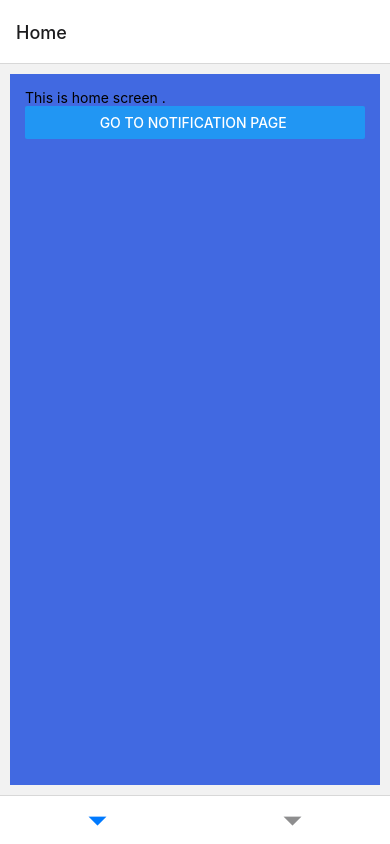
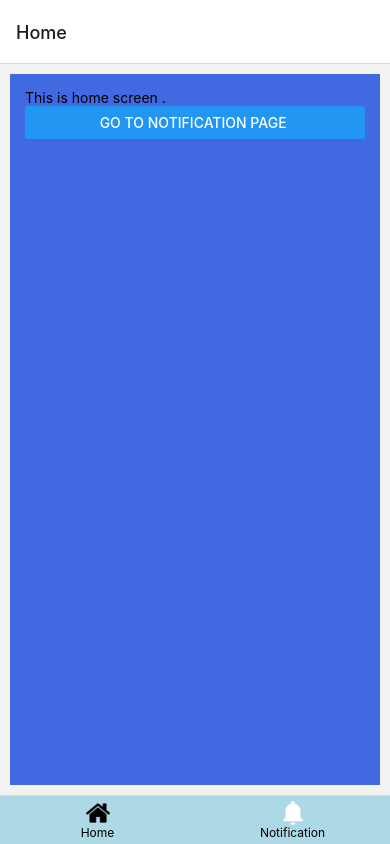
Before and after one commit to MissProgramm/demo, a React Native app: screen / in a window 390 px wide. Built offline with nearby package versions, Linux system fonts and the light colour scheme.

Commit message:
implement bottom tab navigation Icon

```diff
--- a/Bottomtab.js
+++ b/Bottomtab.js
@@ -1,20 +1,78 @@
-import {View, Text} from 'react-native';
+import {View, Text, Image, StyleSheet} from 'react-native';
 import React from 'react';
 import {createBottomTabNavigator} from '@react-navigation/bottom-tabs';
 import {NavigationContainer} from '@react-navigation/native';
 import Notification from './screens/Notification';
 import Home from './screens/Home';
-const Tab = createBottomTabNavigator();
 
 const Bottomtab = () => {
+  const Tab = createBottomTabNavigator();
   return (
     <NavigationContainer>
-      <Tab.Navigator screenOptions={{tabBarShowLabel: false}}>
-        <Tab.Screen name="Home" component={Home} />
-        <Tab.Screen name="Notification" component={Notification} />
+      <Tab.Navigator
+        screenOptions={{
+          tabBarShowLabel: false,
+          tabBarStyle: {
+            backgroundColor: 'lightblue',
+          },
+        }}>
+        <Tab.Screen
+          name="Home"
+          component={Home}
+          options={{
+            tabBarIcon: ({focused}) => {
+              return (
+                <View style={Styles.container}>
+                  <Image
+                    style={[
+                      Styles.icon,
+                      {tintColor: focused ? 'black' : 'white'},
+                    ]} // Adjusted tintColor
+                    source={require('./assets/home.png')}
+                  />
+                  <Text style={Styles.txt}>Home</Text>
+                </View>
+              );
+            },
+          }}
+        />
+        <Tab.Screen
+          name="Notification"
+          component={Notification}
+          options={{
+            tabBarIcon: ({focused}) => {
+              return (
+                <View style={Styles.container}>
+                  <Image
+                    style={[
+                      Styles.icon,
+                      {tintColor: focused ? 'black' : 'white'},
+                    ]} // Adjusted tintColor
+                    source={require('./assets/notification.png')}
+                  />
+                  <Text style={Styles.txt}>Notification</Text>
+                </View>
+              );
+            },
+          }}
+        />
       </Tab.Navigator>
     </NavigationContainer>
   );
 };
 
 export default Bottomtab;
+
+const Styles = StyleSheet.create({
+  icon: {
+    width: 24, // Adjusted size
+    height: 24, // Adjusted size
+  },
+  container: {
+    alignItems: 'center',
+    justifyContent: 'center',
+  },
+  txt: {
+    fontSize: 12,
+  },
+});
```
